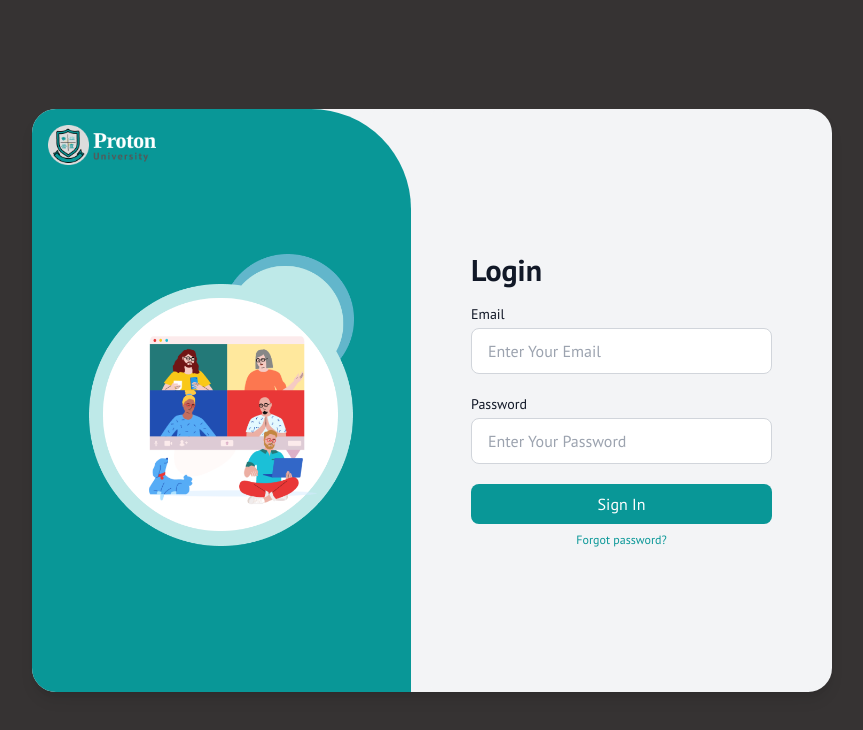
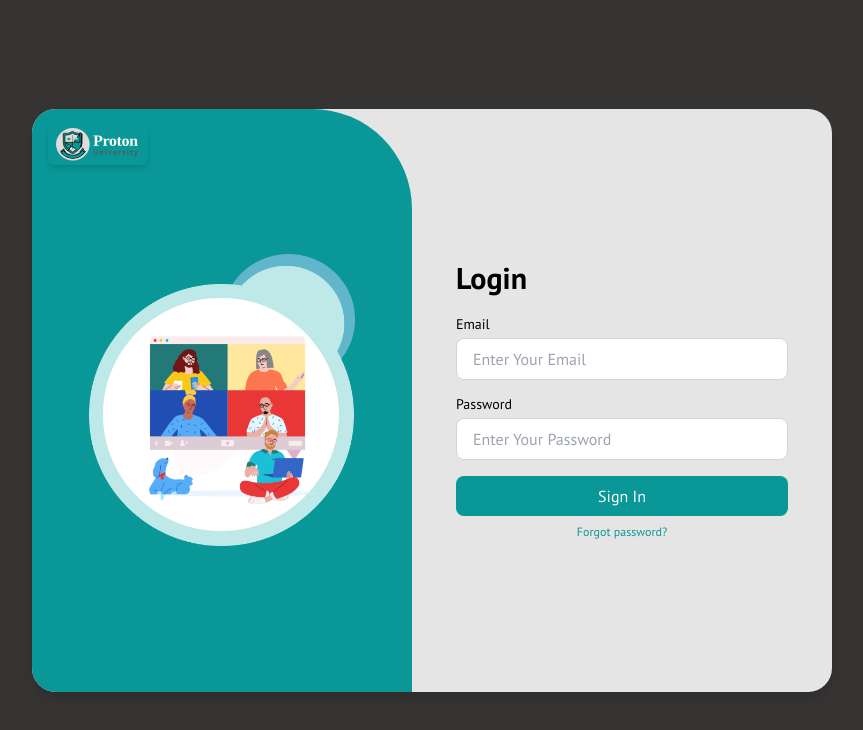
Before and after one commit to lonshanworld/etutor-frontend, a Next.js app: page /login in a window 1280 px wide. Shown: the top 730 px of the page, without its empty margins (208-1071 px from the left). Built offline with nearby package versions, Linux system fonts and the light colour scheme; a web font is replaced by a local one.

Commit message:
update login page

```diff
--- a/package.json
+++ b/package.json
@@ -9,10 +9,13 @@
         "lint": "next lint"
     },
     "dependencies": {
+        "@hookform/resolvers": "^4.1.2",
         "next": "15.1.6",
         "react": "^19.0.0",
         "react-dom": "^19.0.0",
+        "react-hook-form": "^7.54.2",
         "react-icons": "^5.4.0",
+        "zod": "^3.24.2",
         "zustand": "^5.0.3"
     },
     "devDependencies": {
--- a/src/app/(auth)/login/page.tsx
+++ b/src/app/(auth)/login/page.tsx
@@ -1,74 +1,147 @@
 "use client";
 
 import { login } from "@/api/services/login";
+import desktopImage from "@/assets/images/desktop-login-icon.png";
+import mobileImage from "@/assets/images/mobile-login-icon.png";
 import Button from "@/components/buttons/Button";
+import ErrorPopup from "@/components/ErrorPopup";
 import InputField from "@/components/inputfields/InputField";
+import LogoBox from "@/components/LogoBox";
+import { errorStore } from "@/stores/errorStore";
+import { loginSchema } from "@/utils/validationSchema";
+import { zodResolver } from "@hookform/resolvers/zod";
+import Image from "next/image";
+import Link from "next/link";
+import React from "react";
+import { useForm } from "react-hook-form";
+import { z } from "zod";
+
+type LoginFormData = z.infer<typeof loginSchema>;
 
 export default function LoginPage() {
+  const { isError, setError } = errorStore();
 
+  const {
+    register,
+    handleSubmit,
+    formState: { errors },
+  } = useForm<LoginFormData>({
+    resolver: zodResolver(loginSchema),
+  });
 
-  async function submitLogin(){
-    // *** this is just sample *** //
-    // const data = await login()
+  // Test API
+  async function testLogin(
+    email: string,
+    password: string
+  ): Promise<{ email: string; name: string } | null> {
+    return new Promise((resolve, reject) => {
+      const testUser = {
+        email: "test@gmail.com",
+        password: "123456",
+        name: "John Doe",
+      };
+
+      if (email === testUser.email && password === testUser.password) {
+        resolve({ email: testUser.email, name: testUser.name });
+      } else {
+        reject(new Error("Incorrect email or password"));
+      }
+    });
   }
 
+  async function handleLogin(data: LoginFormData) {
+    try {
+      const user = await testLogin(data.email, data.password);
+      if (!user) {
+        throw new Error("Incorrect email or password");
+      }
+      console.log("Login successful", user);
+    } catch (error) {
+      if (error instanceof Error) {
+        setError(error.message || "Login failed. Please try again.");
+      } else {
+        setError("An unknown error occurred. Please try again.");
+      }
+    }
+  }
 
   return (
-    <div className='h-screen flex items-center justify-center bg-[#363333] sm:px-4'>
-      <div className='flex flex-col sm:flex-row justify-between bg-[#099797] sm:bg-gray-100 sm:shadow-lg sm:rounded-3xl h-screen w-screen sm:w-full sm:max-w-[800px] sm:h-[583px] relative'>
+    <>
+      {isError && <ErrorPopup />}
+      <div className='h-screen flex items-center justify-center bg-login sm:px-4'>
+        <div className='flex flex-col sm:flex-row justify-between bg-theme sm:bg-secondaryBackground sm:shadow-lg sm:rounded-3xl h-screen w-screen sm:w-full sm:max-w-[800px] sm:h-[583px] relative'>
           {/* Top Section */}
-        <div className='flex flex-col items-center justify-center w-full sm:w-1/2 bg-[#099797] sm:rounded-l-3xl sm:p-6 sm:rounded-tr-[100px]'>
+          <div className='flex flex-col items-center justify-center w-full sm:w-1/2 bg-theme sm:rounded-l-3xl sm:p-6 sm:rounded-tr-[100px]'>
             {/* Mobile Image */}
-          <img
-            src='/assets/images/mobile-login-icon.png'
+            <Image
+              src={mobileImage}
               alt='Login Illustration'
+              loading='lazy'
               className='object-contain sm:hidden'
             />
 
             {/* Desktop Image */}
-          <img
-            src='/assets/images/desktop-login-icon.png'
+            <Image
+              src={desktopImage}
               alt='Login Illustration'
+              loading='lazy'
               className='w-[80%] object-contain hidden sm:block'
             />
           </div>
 
           {/* Middle Section */}
-        <div className='flex flex-col justify-center items-start sm:w-1/2 bg-gray-100 px-10 py-6 mx-5 sm:shadow-none shadow-lg rounded-lg'>
-          <h2 className='text-3xl font-semibold text-gray-900 text-left'>
+          <div className='flex flex-col justify-center items-start sm:w-1/2 bg-secondaryBackground px-6 py-6 mx-5 sm:shadow-none shadow-lg rounded-lg'>
+            <h2 className='text-3xl font-semibold text-font text-left'>
               Login
             </h2>
-          <form className='w-full mt-4 flex flex-col gap-2'>
+            <form
+              onSubmit={handleSubmit(handleLogin)}
+              className='w-full mt-1 flex flex-col'
+            >
               <InputField
                 id='email'
                 label='Email'
                 type='email'
                 placeholder='Enter Your Email'
+                register={register("email")}
               />
+              {errors.email && (
+                <p className='text-red-400 text-sm pt-1'>
+                  {errors.email.message}
+                </p>
+              )}
+
               <InputField
                 id='password'
                 label='Password'
                 type='password'
                 placeholder='Enter Your Password'
+                register={register("password")}
               />
-            <div className='flex justify-center'>
+              {errors.password && (
+                <p className='text-red-400 text-sm pt-1'>
+                  {errors.password.message}
+                </p>
+              )}
+
+              <div className='flex justify-center mt-4'>
                 <Button text='Sign In' type='submit' fullWidth={true} />
               </div>
-            <p className='text-xs text-center text-[#099797] cursor-pointer hover:underline'>
+              <Link
+                href=''
+                className='pt-2 text-xs text-center text-theme cursor-pointer hover:underline'
+              >
                 Forgot password?
-            </p>
+              </Link>
             </form>
           </div>
 
           {/* Bottom Section */}
-        <div className='flex justify-end items-center w-full sm:w-auto  p-6 sm:p-4 sm:absolute sm:top-0 sm:left:0'>
-          <img
-            src='/assets/images/logo.png'
-            alt='logo'
-            className='w-28 object-contain'
-          />
+          <div className='flex justify-end items-center w-full sm:w-auto p-6 sm:p-4 sm:absolute sm:top-0 sm:left:0'>
+            <LogoBox />
           </div>
         </div>
       </div>
+    </>
   );
 }
--- a/src/components/buttons/Button.tsx
+++ b/src/components/buttons/Button.tsx
@@ -2,19 +2,24 @@ interface Props {
   text: string;
   type: "submit" | "button";
   fullWidth?: boolean;
-  onCLick?: () => void;
+  onClick?: (event: React.FormEvent) => void;
 }
 
-export default function Button({ text, type, fullWidth = false, onCLick }: Props){
+export default function Button({
+  text,
+  type,
+  fullWidth = false,
+  onClick,
+}: Props) {
   return (
     <button
       type={type}
-      onClick={onCLick}
+      onClick={onClick}
       className={`${
         fullWidth ? "w-full" : "w-auto"
-      } bg-[#099797] text-white py-2 px-4 rounded-lg hover:bg-teal-700 transition text-center`}
+      } bg-theme text-white py-2 px-4 rounded-lg hover:bg-teal-700 transition text-center`}
     >
       {text}
     </button>
   );
-};
+}
--- a/src/components/inputfields/InputField.tsx
+++ b/src/components/inputfields/InputField.tsx
@@ -1,27 +1,36 @@
-
+import React from "react";
+import { UseFormRegisterReturn } from "react-hook-form";
 
 interface Props {
   id: string;
   label: string;
   type: string;
   placeholder: string;
+  error?: string;
+  register: UseFormRegisterReturn;
 }
 
-export default function InputField ({ id, label, type, placeholder }: Props) {
+export default function InputField({
+  id,
+  label,
+  type,
+  placeholder,
+  error,
+  register,
+}: Props) {
   return (
-    <div className='mb-3'>
-      <label
-        htmlFor={id}
-        className='block text-sm font-medium text-gray-900 mb-1'
-      >
+    <div className='mt-3.5'>
+      <label htmlFor={id} className='block text-sm font-medium text-font mb-1'>
         {label}
       </label>
       <input
         id={id}
         type={type}
-        className='w-full px-4 py-2.5 border border-gray-300 rounded-lg focus:outline-none focus:ring-2 focus:ring-teal-500 text-md'
+        className='w-full px-4 py-2 border border-gray-300 rounded-lg focus:outline-none focus:ring-2 focus:ring-teal-500 text-md'
         placeholder={placeholder}
+        {...register}
       />
+      {error && <p className='text-red-500 text-sm mt-1'>{error}</p>}
     </div>
   );
-};
+}
--- /dev/null
+++ b/src/utils/validationSchema.tsx
@@ -0,0 +1,9 @@
+import { z } from "zod";
+
+export const loginSchema = z.object({
+  email: z
+    .string()
+    .min(1, { message: "Email is required" })
+    .email({ message: "Please enter the valid email" }),
+  password: z.string().min(1, { message: "Password is required" }),
+});
--- a/tailwind.config.ts
+++ b/tailwind.config.ts
@@ -10,13 +10,14 @@ export default {
     extend: {
       colors: {
         background: "var(--background)",
-        secondaryBackground : "var(--secondaryBackground)",
-        backgroundOpposite : "var(--bgOpposite)",
-        secondaryBackgroundOpposite : "var(--bgSecondaryOpposite)",
-        theme : "#099797",
+        secondaryBackground: "var(--secondaryBackground)",
+        backgroundOpposite: "var(--bgOpposite)",
+        secondaryBackgroundOpposite: "var(--bgSecondaryOpposite)",
+        theme: "#099797",
         font: "var(--font-color)",
         popup: "var(--popup)",
-        cusGray : "#818181"
+        cusGray: "#818181",
+        login: "#363333", // bg color of login page
       },
     },
   },
```
Also changed, not shown: 1 other file (tests, documents, lock files or other folders). Lines whose indentation alone changed are shown as unchanged.
